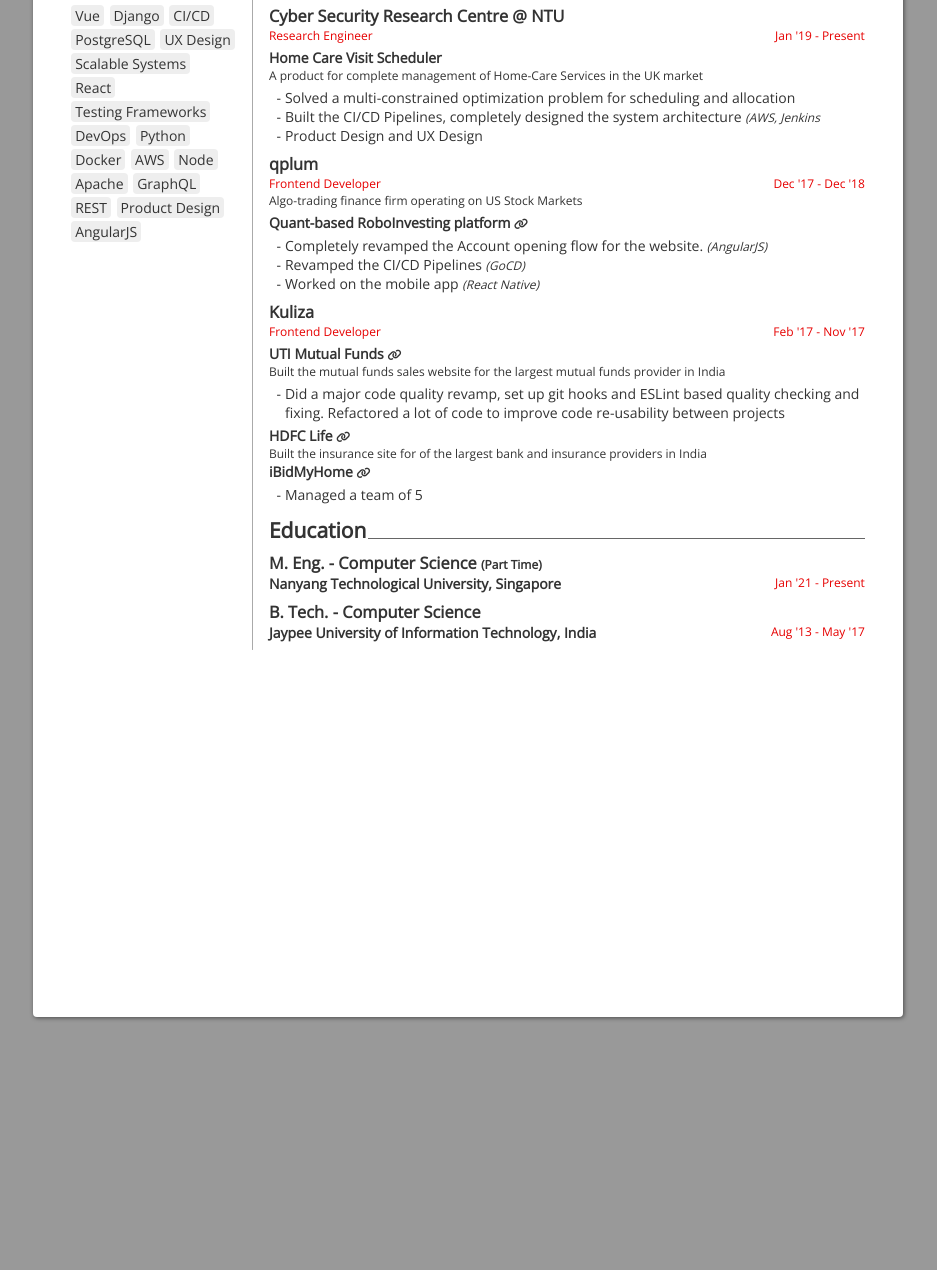
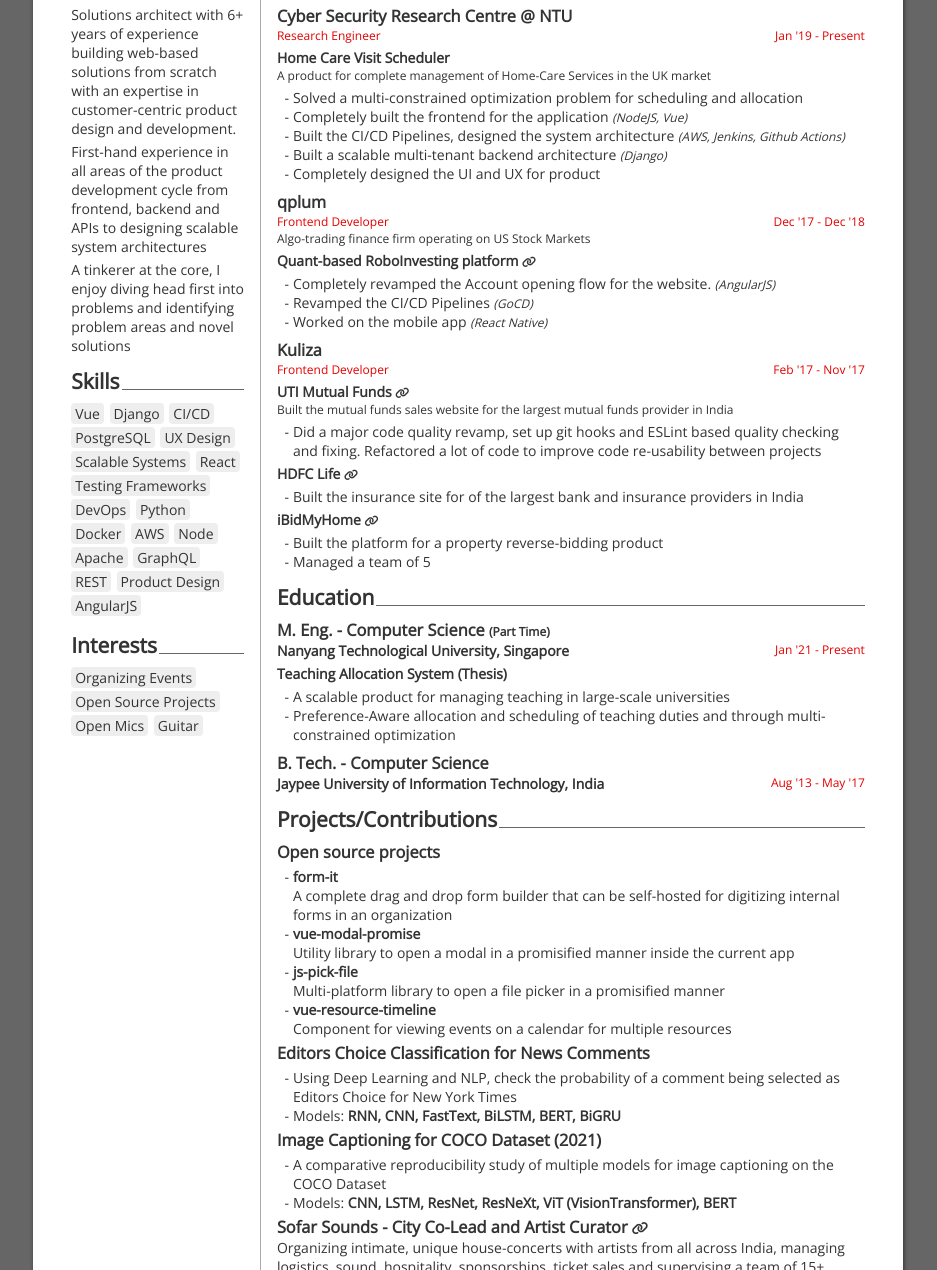
Before and after one commit to whoisarpit/resume, a website: page index.html in a window 1280 px wide. Shown: the part 197-1467 px from the top of the page, without its empty margins (172-1109 px from the left). Before the commit the page ends 1233 px from the top, so only its background shows below. Drawn offline with nearby package versions, Linux system fonts and the light colour scheme; files that its build step writes are made by us from their sources.

Commit message:
Update resume

```diff
--- a/assets/scss/_helpers.scss
+++ b/assets/scss/_helpers.scss
@@ -38,8 +38,8 @@
   margin-top: 8px;
 }
 
-@media print {
-  .hide-on-print {
+.hide-on-print {
+  @media print {
     display: none;
   }
 }
--- a/assets/scss/_style.scss
+++ b/assets/scss/_style.scss
@@ -53,7 +53,7 @@
   margin-top: 24px;
 
   &__left {
-    width: 8cm;
+    width: 10cm;
   }
 
   &__spacer {
--- a/assets/scss/index.scss
+++ b/assets/scss/index.scss
@@ -3,7 +3,7 @@
 @media screen {
   body {
     margin: 16px;
-    background-color: #999;
+    background-color: #666;
   }
 
   page {
@@ -18,7 +18,7 @@
 
   page[size="A4"] {
     width: 21cm;
-    height: 29.7cm;
+    min-height: 29.7cm;
   }
 }
 
--- a/index.html
+++ b/index.html
@@ -55,20 +55,37 @@
           </span>
           <span class="contact__section">
             <i class="fa-brands fa-github"></i>
-            <a target="_blank" href="https://github.com/whoisarpit"
-              >whoisarpit</a
-            >
+            <a target="_blank" href="https://github.com/whoisarpit">
+              whoisarpit
+            </a>
           </span>
           <span class="contact__section">
             <i class="fa-brands fa-linkedin"></i>
-            <a target="_blank" href="https://linkedin.com/in/whoisarpit"
-              >whoisarpit</a
-            >
+            <a target="_blank" href="https://linkedin.com/in/whoisarpit">
+              whoisarpit
+            </a>
           </span>
         </div>
       </div>
       <div class="main">
         <div class="main__left">
+          <div class="section">
+            <h2>Summary</h2>
+            <div>
+              Solutions architect with 6+ years of experience building web-based
+              solutions from scratch with an expertise in customer-centric
+              product design and development.
+            </div>
+            <div class="mt-2">
+              First-hand experience in all areas of the product development
+              cycle from frontend, backend and APIs to designing scalable system
+              architectures
+            </div>
+            <div class="mt-2">
+              A tinkerer at the core, I enjoy diving head first into problems
+              and identifying problem areas and novel solutions
+            </div>
+          </div>
           <div class="section">
             <h2>Skills</h2>
             <div class="tag__container">
@@ -90,6 +107,15 @@
               <span class="tag">REST</span>
               <span class="tag">Product Design</span>
               <span class="tag">AngularJS</span>
+            </div>
+          </div>
+          <div class="section">
+            <h2>Interests</h2>
+            <div class="tag__container">
+              <span class="tag">Organizing Events</span>
+              <span class="tag">Open Source Projects</span>
+              <span class="tag">Open Mics</span>
+              <span class="tag">Guitar</span>
             </div>
           </div>
         </div>
@@ -117,13 +143,22 @@
                     scheduling and allocation
                   </li>
                   <li>
-                    Built the CI/CD Pipelines, completely designed the system
-                    architecture <i class="small">(AWS, Jenkins</i>
+                    Completely built the frontend for the application
+                    <i class="small">(NodeJS, Vue)</i>
                   </li>
-                  <li>Product Design and UX Design</li>
+                  <li>
+                    Built the CI/CD Pipelines, designed the system architecture
+                    <i class="small">(AWS, Jenkins, Github Actions)</i>
+                  </li>
+                  <li>
+                    Built a scalable multi-tenant backend architecture
+                    <i class="small">(Django)</i>
+                  </li>
+                  <li>Completely designed the UI and UX for product</li>
                 </ul>
               </div>
             </div>
+
             <div class="subsection">
               <div class="subsection__header">
                 <h3>qplum</h3>
@@ -158,6 +193,7 @@
                 </ul>
               </div>
             </div>
+
             <div class="subsection">
               <div class="subsection__header">
                 <h3>Kuliza</h3>
@@ -169,7 +205,9 @@
               <div>
                 <h4>
                   UTI Mutual Funds
-                  <a href="https://utimf.com/"><i class="fa fa-link"></i></a>
+                  <a target="_blank" href="https://utimf.com/"
+                    ><i class="fa fa-link"></i
+                  ></a>
                 </h4>
                 <div class="small">
                   Built the mutual funds sales website for the largest mutual
@@ -182,21 +220,31 @@
                     to improve code re-usability between projects
                   </li>
                 </ul>
+
                 <h4>
                   HDFC Life
-                  <a href="https://www.hdfclife.com/"
-                    ><i class="fa fa-link"></i
-                  ></a>
+                  <a target="_blank" href="https://www.hdfclife.com/">
+                    <i class="fa fa-link"></i>
+                  </a>
                 </h4>
-                <div class="small">
-                  Built the insurance site for of the largest bank and insurance
-                  providers in India
+                <div>
+                  <ul>
+                    <li>Built the insurance site for of the largest bank and insurance
+                      providers in India</li>
+                  </ul>
                 </div>
+
                 <h4>
                   iBidMyHome
-                  <a href="https://watabid.com/"><i class="fa fa-link"></i></a>
+                  <a target="_blank" href="https://watabid.com/"></a>
+                    <i class="fa fa-link"></i>
+                  </a>
                 </h4>
                 <ul>
+                  <li>
+                  Built the platform for a property reverse-bidding product
+
+                  </li>
                   <li>Managed a team of 5</li>
                 </ul>
               </div>
@@ -204,6 +252,7 @@
           </div>
           <div class="section">
             <h2>Education</h2>
+
             <div class="subsection">
               <h3>
                 M. Eng. - Computer Science
@@ -213,13 +262,97 @@
                 <h4>Nanyang Technological University, Singapore</h4>
                 <div class="small accent">Jan '21 - Present</div>
               </div>
+              <div class="mt-2">
+                <h4>Teaching Allocation System (Thesis)</h4>
+                <ul>
+                  <li>
+                    A scalable product for managing teaching in large-scale
+                    universities
+                  </li>
+                  <li>
+                    Preference-Aware allocation and scheduling of teaching
+                    duties and through multi-constrained optimization
+                  </li>
+                </ul>
+              </div>
             </div>
+
             <div class="subsection">
               <h3>B. Tech. - Computer Science</h3>
               <div class="subsection__subtitle">
                 <h4>Jaypee University of Information Technology, India</h4>
                 <div class="small accent">Aug '13 - May '17</div>
               </div>
+            </div>
+          </div>
+          <div class="section">
+            <h2>Projects/Contributions</h2>
+
+            <h3>Open source projects</h3>
+            <ul>
+              <li>
+                <h4>form-it</h4>
+                A complete drag and drop form builder that can be self-hosted
+                for digitizing internal forms in an organization
+              </li>
+              <li>
+                <h4>vue-modal-promise</h4>
+                Utility library to open a modal in a promisified manner inside
+                the current app
+              </li>
+              <li>
+                <h4>js-pick-file</h4>
+                Multi-platform library to open a file picker in a promisified
+                manner
+              </li>
+              <li>
+                <h4>vue-resource-timeline</h4>
+                Component for viewing events on a calendar for multiple
+                resources
+              </li>
+            </ul>
+
+            <h3>Editors Choice Classification for News Comments</h3>
+            <ul>
+              <li>
+                Using Deep Learning and NLP, check the probability of a comment
+                being selected as Editors Choice for New York Times
+              </li>
+              <li>Models: <b>RNN, CNN, FastText, BiLSTM, BERT, BiGRU</b></li>
+            </ul>
+
+            <h3>Image Captioning for COCO Dataset (2021)</h3>
+            <ul>
+              <li>
+                A comparative reproducibility study of multiple models for image
+                captioning on the COCO Dataset
+              </li>
+              <li>
+                Models:
+                <b>CNN, LSTM, ResNet, ResNeXt, ViT (VisionTransformer), BERT</b>
+              </li>
+            </ul>
+
+            <h3>
+              Sofar Sounds - City Co-Lead and Artist Curator
+              <a
+                target="_blank"
+                href="https://www.sofarsounds.com/cities/jaipur"
+              >
+                <i class="fa fa-link"></i>
+              </a>
+            </h3>
+            <div>
+              Organizing intimate, unique house-concerts with artists from all
+              across India, managing logistics, sound, hospitality,
+              sponsorships, ticket sales and supervising a team of 15+
+              volunteers since 2018.
+              <a
+                target="_blank"
+                href="https://www.youtube.com/watch?v=1UO_9F841Hw"
+              >
+                <i class="fa fa-link"></i>
+              </a>
             </div>
           </div>
         </div>
--- a/package.json
+++ b/package.json
@@ -4,7 +4,7 @@
   "description": "",
   "main": "index.html",
   "scripts": {
-    "sass": "sass --watch --no-source-map assets/scss:css",
+    "sass": "sass --watch --no-source-map assets/scss:assets/css",
     "serve": "http-server -c-1",
     "build": "rm -rf dist; mkdir dist; sass assets/scss:assets/css; cp index.html dist/; cp -r assets dist"
   },
```
